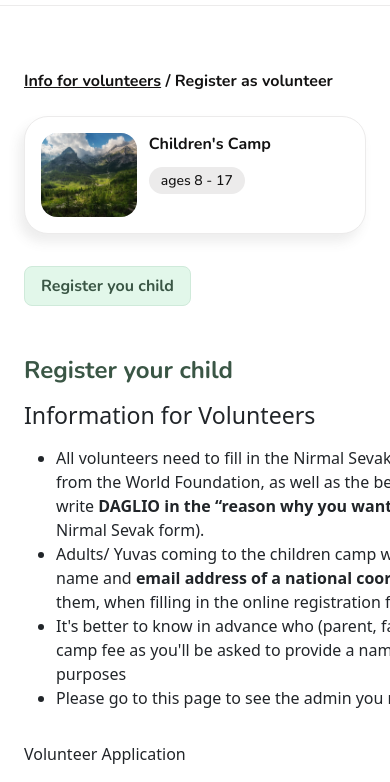
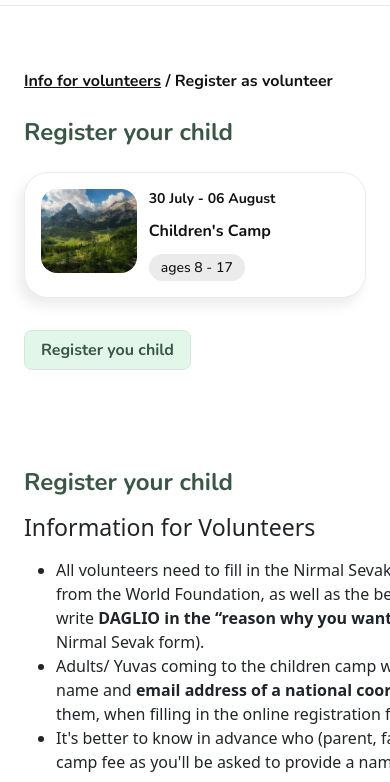
Before and after one commit to LeonardoSforza/daglio-camp-website, a plain HTML site: page pages/childrens-camp-1/childrens-camp-1-reg-volunteer.html in a window 390 px wide. Shown: the part 49-831 px from the top of the page. Drawn offline with nearby package versions, Linux system fonts and the light colour scheme.

Commit message:
Update childrens-camp-1-reg-volunteer.html

```diff
--- a/pages/childrens-camp-1/childrens-camp-1-reg-volunteer.html
+++ b/pages/childrens-camp-1/childrens-camp-1-reg-volunteer.html
@@ -63,17 +63,21 @@
                     volunteer</a>
             </p>
         </section>
+        <section class="mobile-display">
+            <h1>Register your child</h1>
+        </section>
         <!-- End Sub Navigation -->
         <!-- Registration Container -->
         <section id="registration-container">
             <!-- Event Card -->
-            <div class="flex flex-column gap-x-large">
+            <div class="flex flex-column gap-x-large mb-5">
                 <div class="event-tile">
                     <div class="event-tile-header">
                         <span class="event-tile-date">30 July - 06 August</span>
                         <div class="event-tile-background"></div>
                     </div>
                     <div class="event-tile-content">
+                        <span class="event-title-date mobile-display">30 July - 06 August </span>
                         <div class="event-tile-title-section wrap">
                             <h3 class="event-tile-title">Children's Camp</h3>
                             <span class="tag event-tile-age-restriction">ages 8 - 17</span>
@@ -87,7 +91,6 @@
                 <a href="./childrens-camp-1-reg.html">
                     <button class="btn btn-secondary full-width">Register you child</button>
                 </a>
-
             </div>
             <!-- End Event Card -->
             <!-- Registration Card -->
@@ -162,7 +165,7 @@
                                 <input type="text" class="form-control" id="last_name" name="last_name" required>
                             </div>
                         </div>
-                        <div class="from-row">
+                        <div class="field full-width">
                             <label for="sahaj_name" class="form-label">Sahaj or Nickname (if different than First
                                 Name)</label>
                             <input type="text" class="form-control" id="sahaj_name" name="sahaj_name">
```
